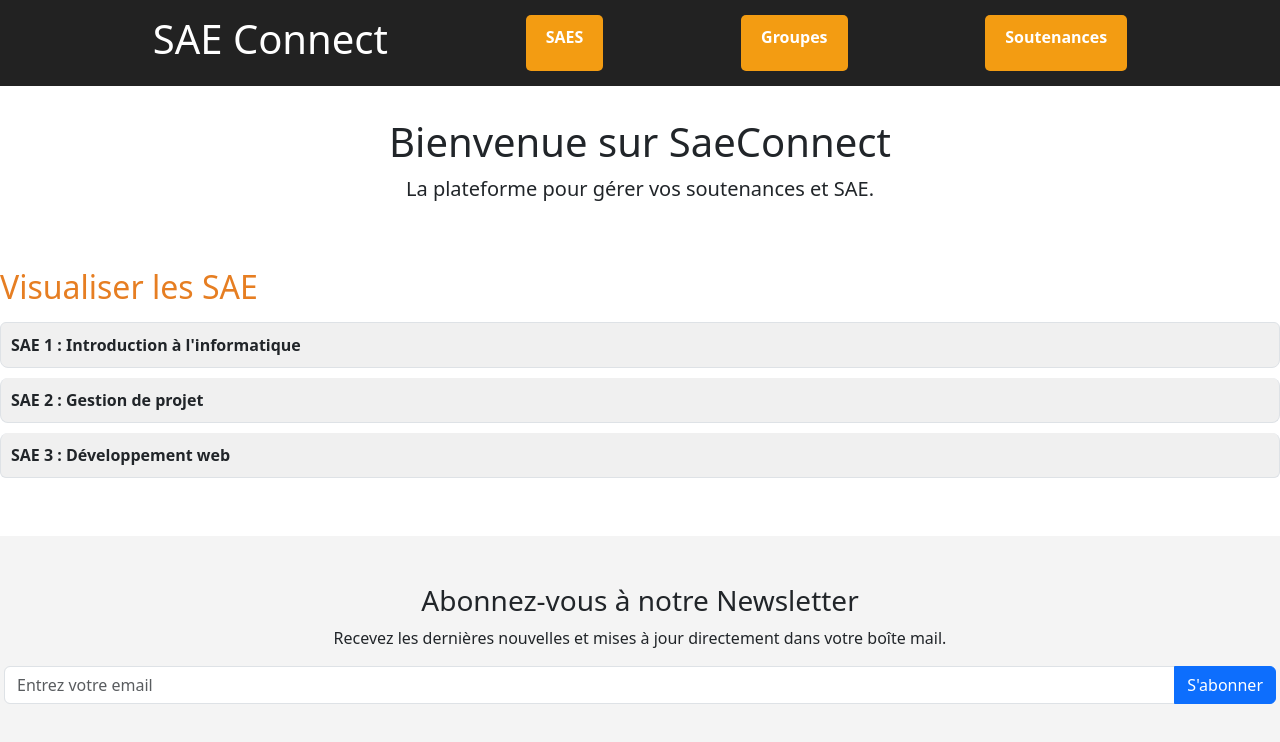
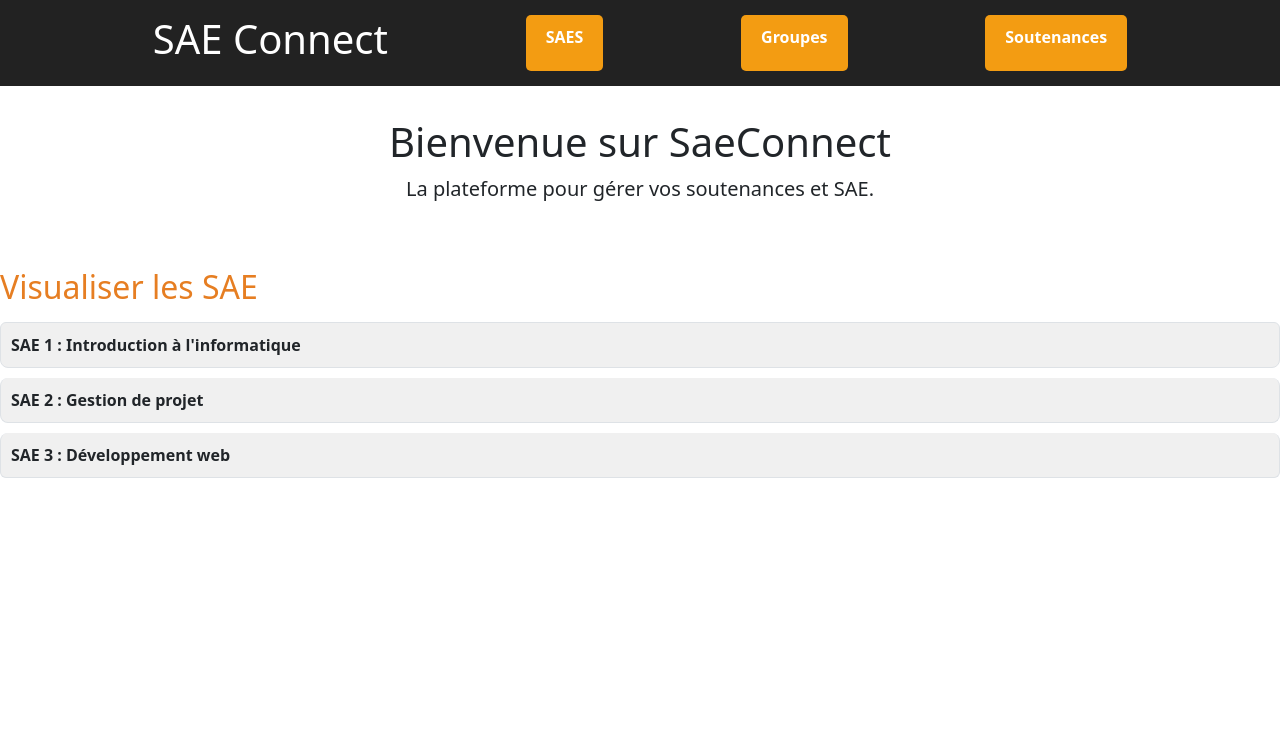
Before and after one commit to Robainggg/SaeConnect_Front, an Angular app: page / in a window 1280 px wide. Shown: the top 742 px of the page. Built offline with nearby package versions, Linux system fonts and the light colour scheme.

Commit message:
+  modifs

```diff
--- a/src/app/accueil/accueil.component.html
+++ b/src/app/accueil/accueil.component.html
@@ -67,18 +67,7 @@
       </div>
     </div>
 
-    <div class="row mt-5">
-      <div class="col newsletter text-center">
-        <h3>Abonnez-vous à notre Newsletter</h3>
-        <p>Recevez les dernières nouvelles et mises à jour directement dans votre boîte mail.</p>
-        <form>
-          <div class="input-group mb-3">
-            <input type="email" class="form-control" placeholder="Entrez votre email" required>
-            <button class="btn btn-primary" type="submit">S'abonner</button>
-          </div>
-        </form>
-      </div>
-    </div>
+
   </div>
 
   <script src="https://cdn.jsdelivr.net/npm/bootstrap@5.3.0-alpha1/dist/js/bootstrap.bundle.min.js"></script>
```
